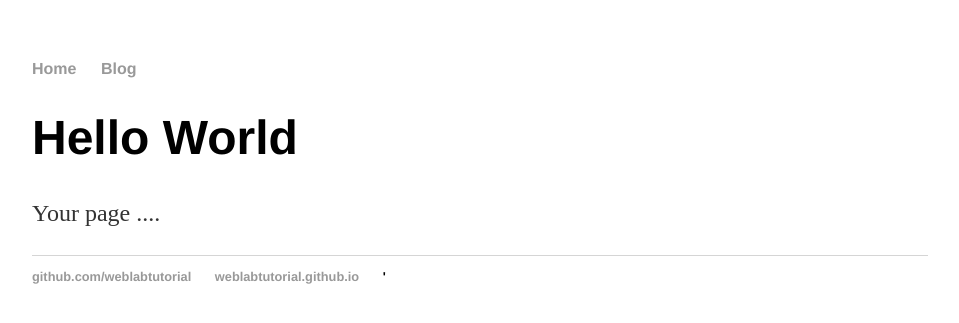
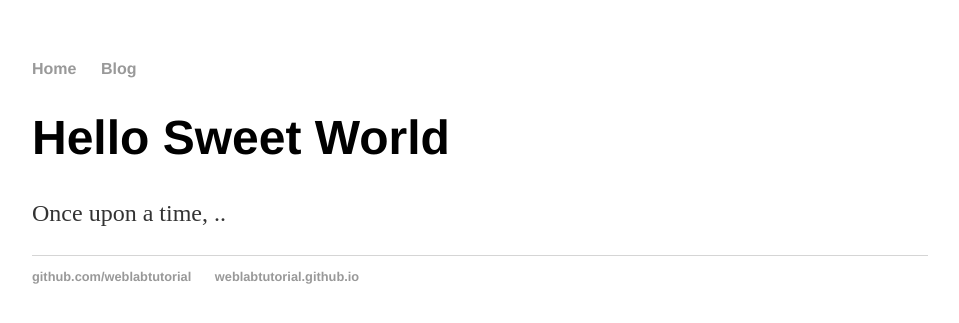
Before and after one commit to AhmedElZubair38/ae87hw.github.io, a Jekyll site: the page built from index.html, in a window 1280 px wide. Shown: the top 323 px of the page, without its empty margins (160-1119 px from the left). Built offline with Jekyll 4.4.1, drawn with Linux system fonts in a browser that asks for light colours.

Commit message:
Update index.html

```diff
--- a/index.html
+++ b/index.html
@@ -1,41 +1,8 @@
-<!DOCTYPE html>
-<html>
-
-  <head>
-
-    <title>Web Programming</title>
-    <link rel="stylesheet" type="text/css" href="/css/main.css">
-
-  </head>
-
-  <body>
-
-    <nav>
-
-      <ul>
-
-        <li><a href="/">Home</a></li>
-        <li><a href="/blog">Blog</a></li>
-      </ul>
-
-    </nav>
-
-    <div class="container">
-    <div class="blurb">
-
-      <h1>Hello World</h1>
-
-      <p>Your page ....</p>
-
-      <footer>
-
-        <ul>
-
-          <li><a href="https://github.com/weblabtutorial">github.com/weblabtutorial</a></li>
-          <li><a href="https://weblabtutorial.github.io"> weblabtutorial.github.io </a></li>
-'
-        </ul>
-
-      </footer>
-</body>
-</html>
+---
+layout: default
+title: Web Programming
+---
+<div class="blurb">
+         <h1>Hello Sweet World</h1>
+         <p>Once upon a time, ..</p>
+</div>
```
